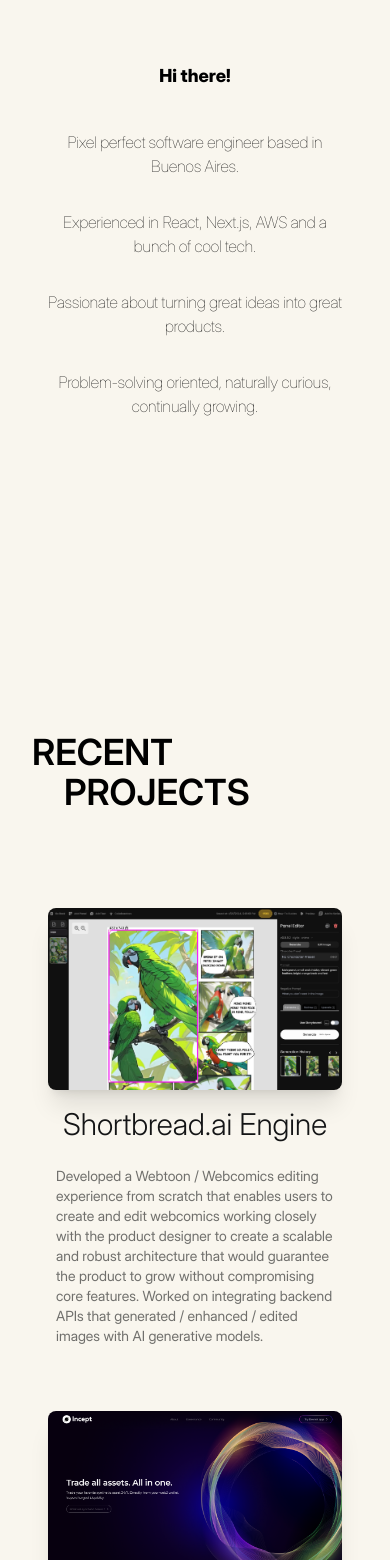
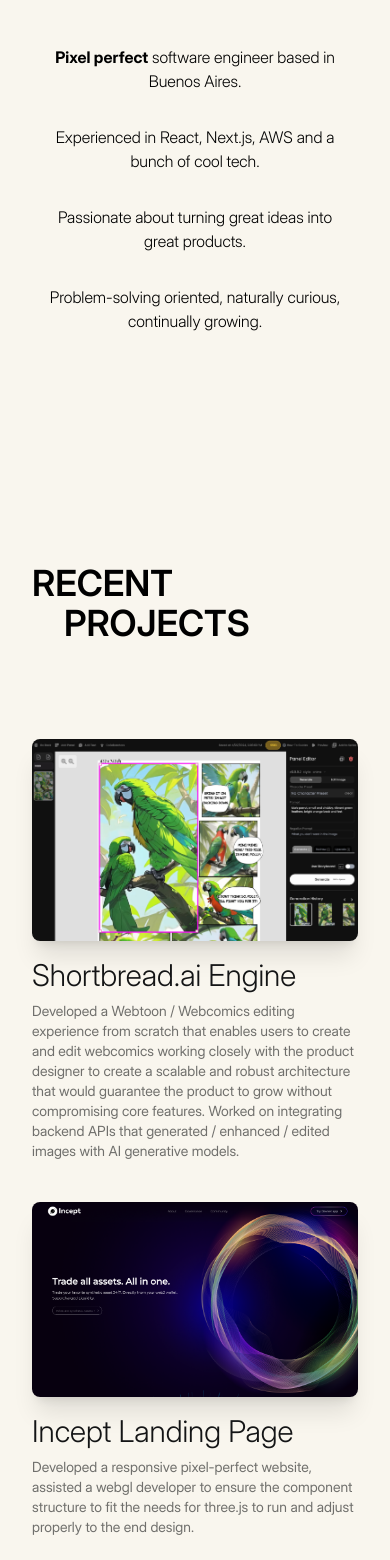
Before and after one commit to juanUrdaneta/portfolio, a React (Vite) app: page / in a window 390 px wide. Shown: the part 968-2528 px from the top of the page. Built offline with nearby package versions, Linux system fonts and the light colour scheme; a web font is replaced by a local one.

Commit message:
various fixes

```diff
--- a/src/sections/AboutMe.tsx
+++ b/src/sections/AboutMe.tsx
@@ -24,7 +24,7 @@
     });
   }, []);
   return (
-    <div className=" relative h-[90vh] max-h-[1400px] w-screen flex">
+    <div className=" relative h-[70vh] md:h-[90vh] max-h-[1400px] w-screen flex">
       <div className="w-full flex">
         <div
           id="about-me-one"
@@ -32,17 +32,17 @@
         >
           <div className="w-full md:w-7/12 h-full flex flex-col justify-center items-center px-12 ">
             <h3 className="text-lg md:text-5xl font-inter font-extrabold mb-10">Hi there!</h3>
-            <p className="text-md md:text-4xl text-center font-inter font-thin mb-8 md:mb-16">
-              <span className="fo nt-bold">Pixel perfect</span> software engineer based in Buenos
+            <p className="text-md md:text-4xl text-center font-inter font-light mb-8 md:mb-16">
+              <span className="font-bold">Pixel perfect</span> software engineer based in Buenos
               Aires.
             </p>
-            <p className="text-md md:text-4xl text-center font-inter font-thin mb-8 md:mb-16">
+            <p className="text-md md:text-4xl text-center font-inter font-light mb-8 md:mb-16">
               Experienced in React, Next.js, AWS and a bunch of cool tech.
             </p>
-            <p className="text-md md:text-4xl text-center font-inter font-thin mb-8 md:mb-16">
+            <p className="text-md md:text-4xl text-center font-inter font-light mb-8 md:mb-16">
               Passionate about turning great ideas into great products.
             </p>
-            <p className="text-md md:text-4xl text-center font-inter font-thin mb-8 md:mb-16">
+            <p className="text-md md:text-4xl text-center font-inter font-light mb-8 md:mb-16">
               Problem-solving oriented, naturally curious, continually growing.
             </p>
           </div>
--- a/src/sections/Navbar.tsx
+++ b/src/sections/Navbar.tsx
@@ -61,7 +61,7 @@
         </p>
         <p
           id="header-nav-name"
-          className="absolute w-full font-interText font-extrabold max-[600px]:text-5xl max-[930px]:text-7xl max-[1210px]:text-8xl text-9xl tracking-wide uppercase select-none text-white-bone text-left md:text-center "
+          className="absolute w-full font-interText font-extrabold text-5xl min-[600px]:text-7xl min-[930px]:text-8xl min-[1210px]:text-9xl tracking-wide uppercase select-none text-white-bone text-left md:text-center "
         >
           Juan Urdaneta
         </p>
--- a/src/sections/Projects.tsx
+++ b/src/sections/Projects.tsx
@@ -111,30 +111,34 @@
           </article>
         </div>
         {/* mobile content */}
-        <article className="mb-2 w-full max-w-[1200px] block lg:hidden ">
+        <article className="mb-2 w-full max-w-[1200px] flex flex-col items-center lg:hidden ">
           <Project
             name="Shortbread.ai Engine"
             text="Developed a Webtoon / Webcomics editing experience from scratch that enables users to create and edit webcomics  working closely with the product designer to create a scalable and robust architecture that would guarantee the product to grow without compromising core features. Worked on integrating backend APIs that generated / enhanced / edited images with AI generative models."
             imgSrc="shortbread.jpeg"
             order={1}
+            selectorId="shortbread"
           />
           <Project
             name="Incept Landing Page"
             text="Developed a responsive pixel-perfect website, assisted a webgl developer to ensure the component structure to fit the needs for three.js to run and adjust properly to the end design."
             imgSrc="incept.webp"
             order={3}
+            selectorId="incept"
           />
           <Project
             name="Climatika App"
             text="Developed an interactive control system for the product Climatika (a self supporting pergola product from the company Glass) that allowed users to update a 3d model of the product in real time. Worked closely with a WebGL developer to integrate both systems and with UX/UI Designers as well."
             imgSrc="climatika.png"
             order={4}
+            selectorId="climatika"
           />
           <Project
             name="Dvinum"
             text="Refined an old mobile first, web app so it could bring new types of customers further improving usability, responsiveness, design, business growth and scalability. Diagnosed and refactored most of the data fetching pipeline and improved load times and app responsiveness overall."
             imgSrc="dvinum.jpeg"
             order={5}
+            selectorId="dvinum"
           />
         </article>
       </div>
@@ -151,12 +155,14 @@
   imgSrc: string;
   order: number;
   grocer?: boolean;
+  selectorId?: string;
 }) => {
   return (
     <div
-      className={`flex w-full h-full flex-col justify-center items-center mb-10 z-[${props.order}] `}
+      id={props.selectorId + "-selector"}
+      className={`flex w-full md:w-[600px] h-full flex-col justify-start items-center mb-10 z-[${props.order}] `}
     >
-      <div className="rounded-lg overflow-hidden h-fit w-fit shadow-xl mx-4 mb-2 z-20 ">
+      <div className="rounded-lg overflow-hidden h-fit w-fit shadow-xl mb-2 z-20 ">
         {props.grocer ? (
           <div className="bg-[#659952] w-[92vw] h-full flex justify-center items-center flex-col">
             <img src={"grocer.svg"} alt="img" className="w-[200px] h-auto" />
@@ -169,15 +175,13 @@
           />
         )}
       </div>
-      <div className="flex w-full flex-col items-center justify-center z-10">
-        <p className="text-black-soft font-inter font-light mt-2 text-3xl text-center ">
+      <div className="flex w-full flex-col items-start justify-start z-10">
+        <p className="text-black-soft font-inter font-light mt-2 text-3xl text-left mb-2">
           {props.name}
         </p>
-        <div className="p-6">
-          <p className="text-black-soft/60 max-w-[500px] font-inter text-left text-sm">
-            {props.text}
-          </p>
-        </div>
+        <p className="text-black-soft/60 max-w-[500px] font-inter text-left text-sm">
+          {props.text}
+        </p>
       </div>
       <hr className="border-black-soft mx-4 opacity-20" />
     </div>
```
